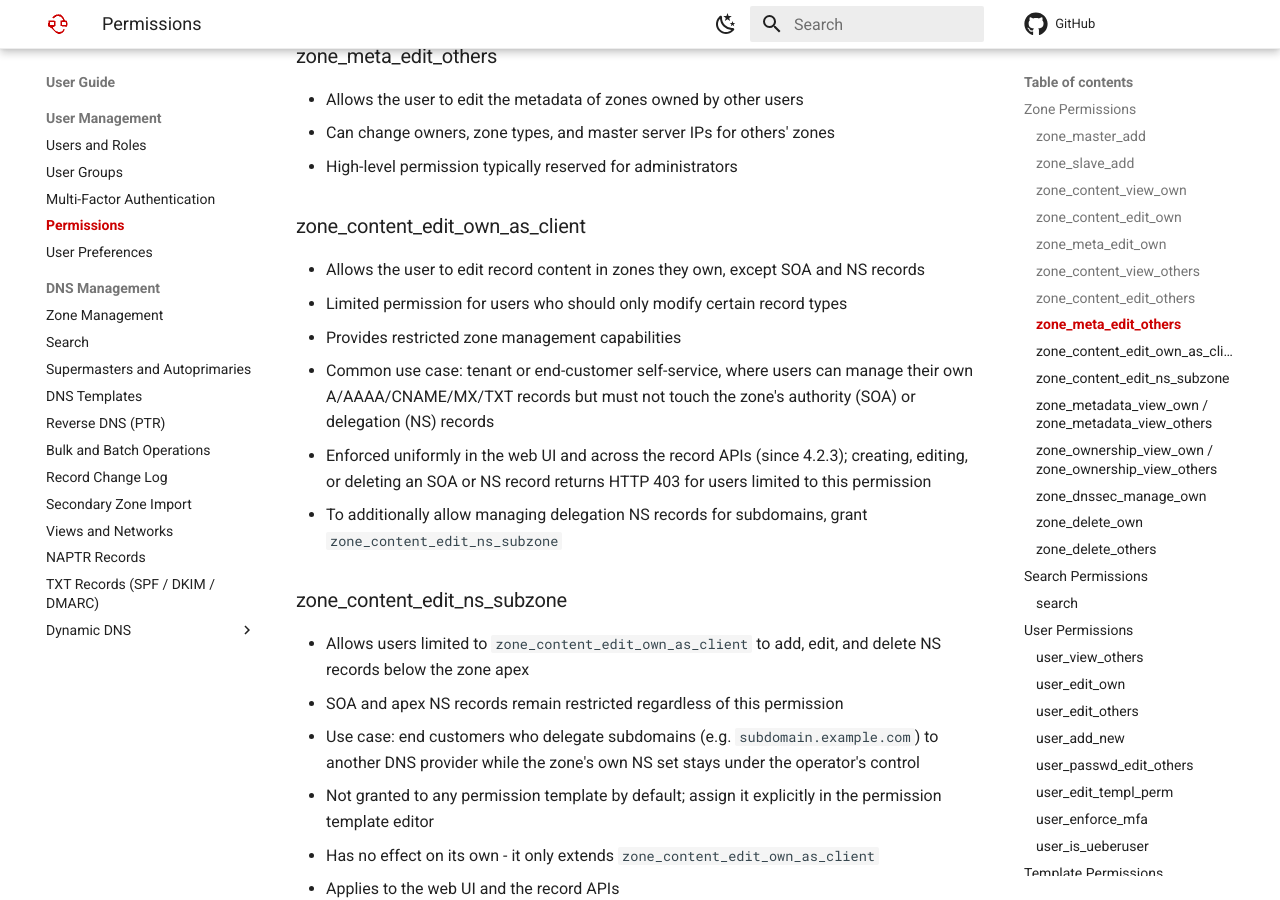
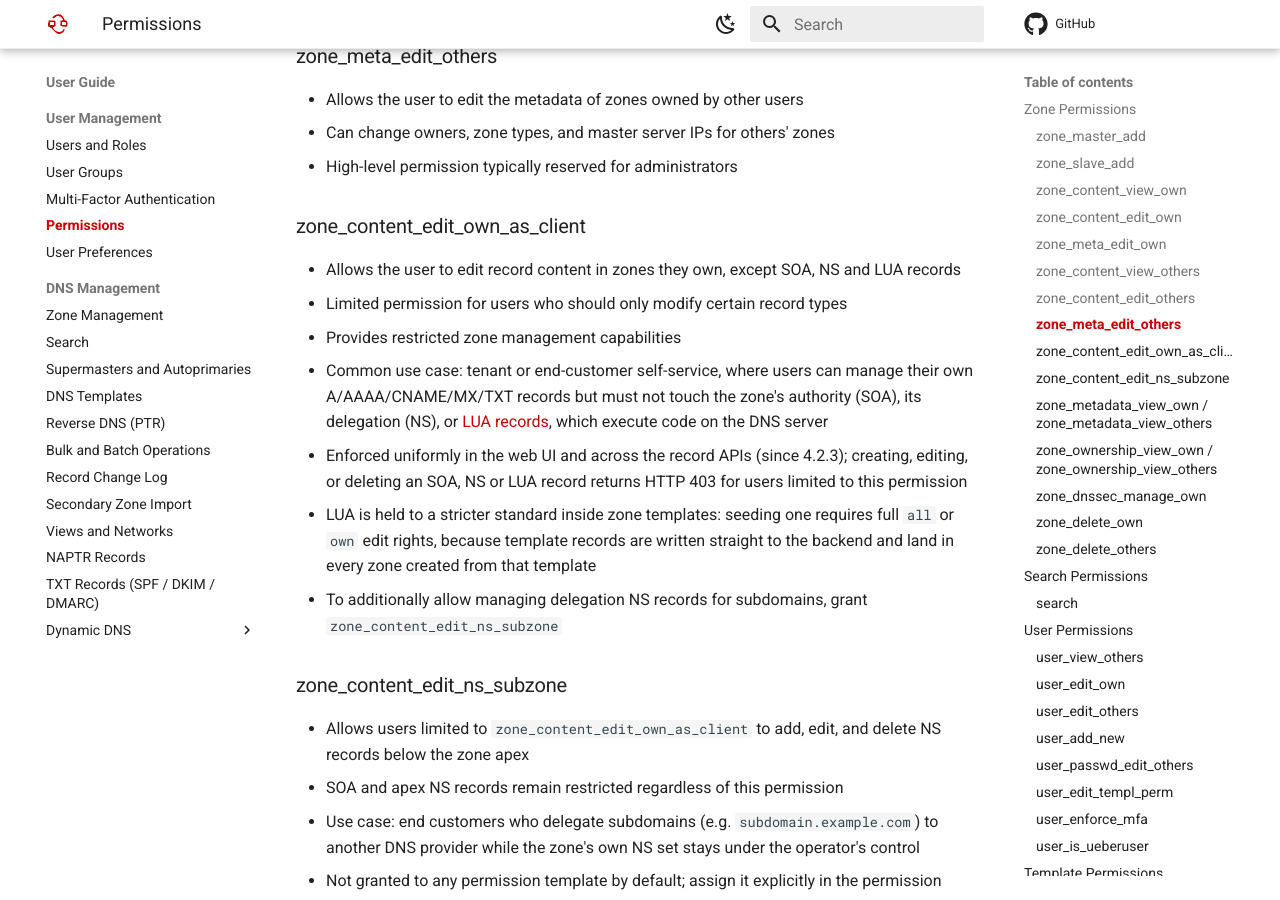
Before and after one commit to poweradmin/poweradmin-docs, an MkDocs documentation site: the page built from docs/user-guide/permissions.md, in a window 1280 px wide and 900 px high, scrolled down 1653 px. Built offline with MkDocs 1.6.1 and Material for MkDocs 9.7.7, drawn with Linux system fonts in a browser that asks for light colours; comment, search, counter and statistics services are not loaded.

Commit message:
docs(permissions): note that lua records are restricted for client-level editors

```diff
--- a/docs/user-guide/permissions.md
+++ b/docs/user-guide/permissions.md
@@ -57,11 +57,12 @@ This document provides detailed explanations of all user permissions available i
 
 ### zone_content_edit_own_as_client
 
-- Allows the user to edit record content in zones they own, except SOA and NS records
+- Allows the user to edit record content in zones they own, except SOA, NS and LUA records
 - Limited permission for users who should only modify certain record types
 - Provides restricted zone management capabilities
-- Common use case: tenant or end-customer self-service, where users can manage their own A/AAAA/CNAME/MX/TXT records but must not touch the zone's authority (SOA) or delegation (NS) records
-- Enforced uniformly in the web UI and across the record APIs (since 4.2.3); creating, editing, or deleting an SOA or NS record returns HTTP 403 for users limited to this permission
+- Common use case: tenant or end-customer self-service, where users can manage their own A/AAAA/CNAME/MX/TXT records but must not touch the zone's authority (SOA), its delegation (NS), or [LUA records](https://doc.powerdns.com/authoritative/lua-records/index.html), which execute code on the DNS server
+- Enforced uniformly in the web UI and across the record APIs (since 4.2.3); creating, editing, or deleting an SOA, NS or LUA record returns HTTP 403 for users limited to this permission
+- LUA is held to a stricter standard inside zone templates: seeding one requires full `all` or `own` edit rights, because template records are written straight to the backend and land in every zone created from that template
 - To additionally allow managing delegation NS records for subdomains, grant `zone_content_edit_ns_subzone`
 
 ### zone_content_edit_ns_subzone
```
Also changed, not shown: docs/configuration/permissions.md (+1 -1 lines).
